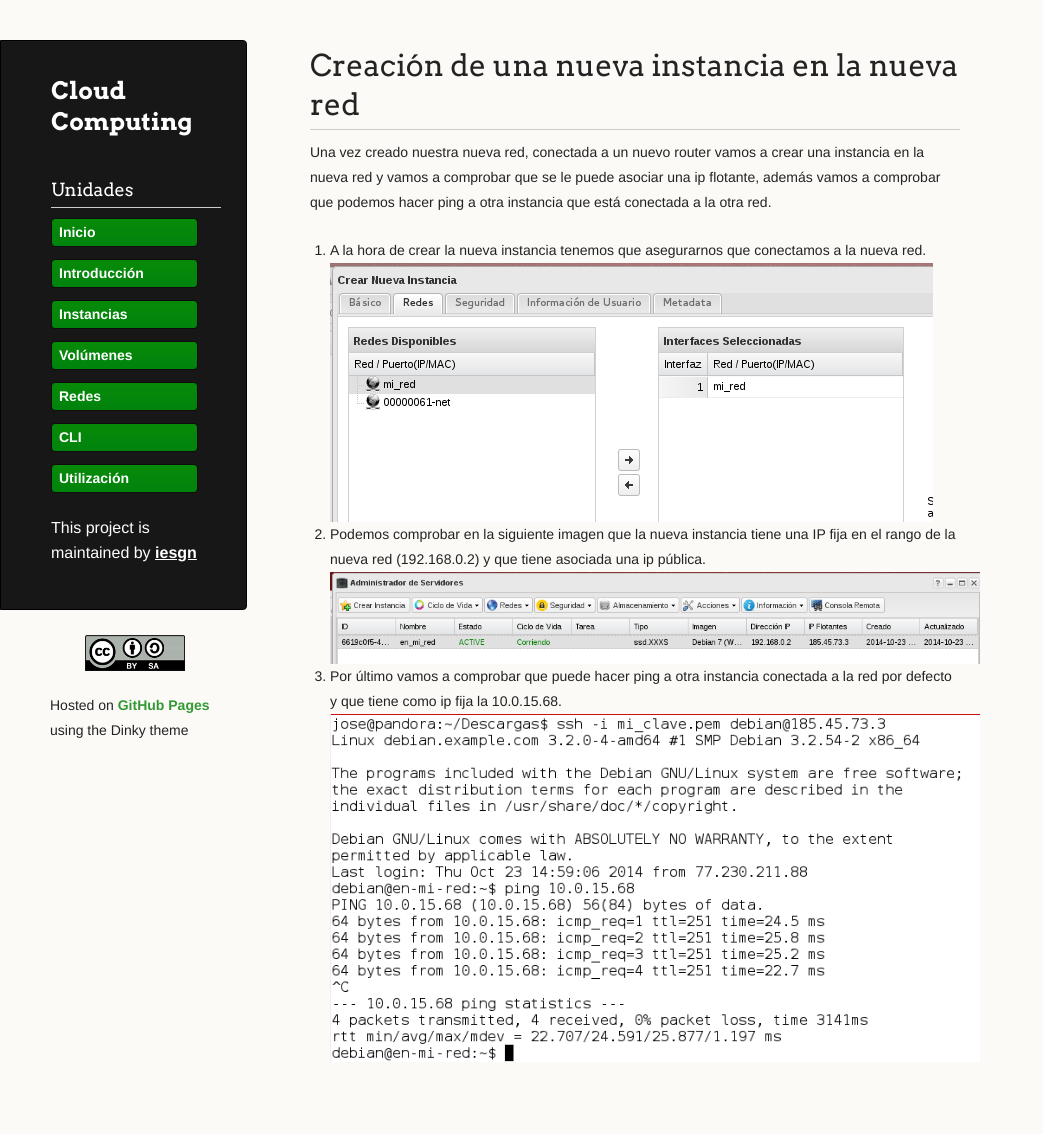
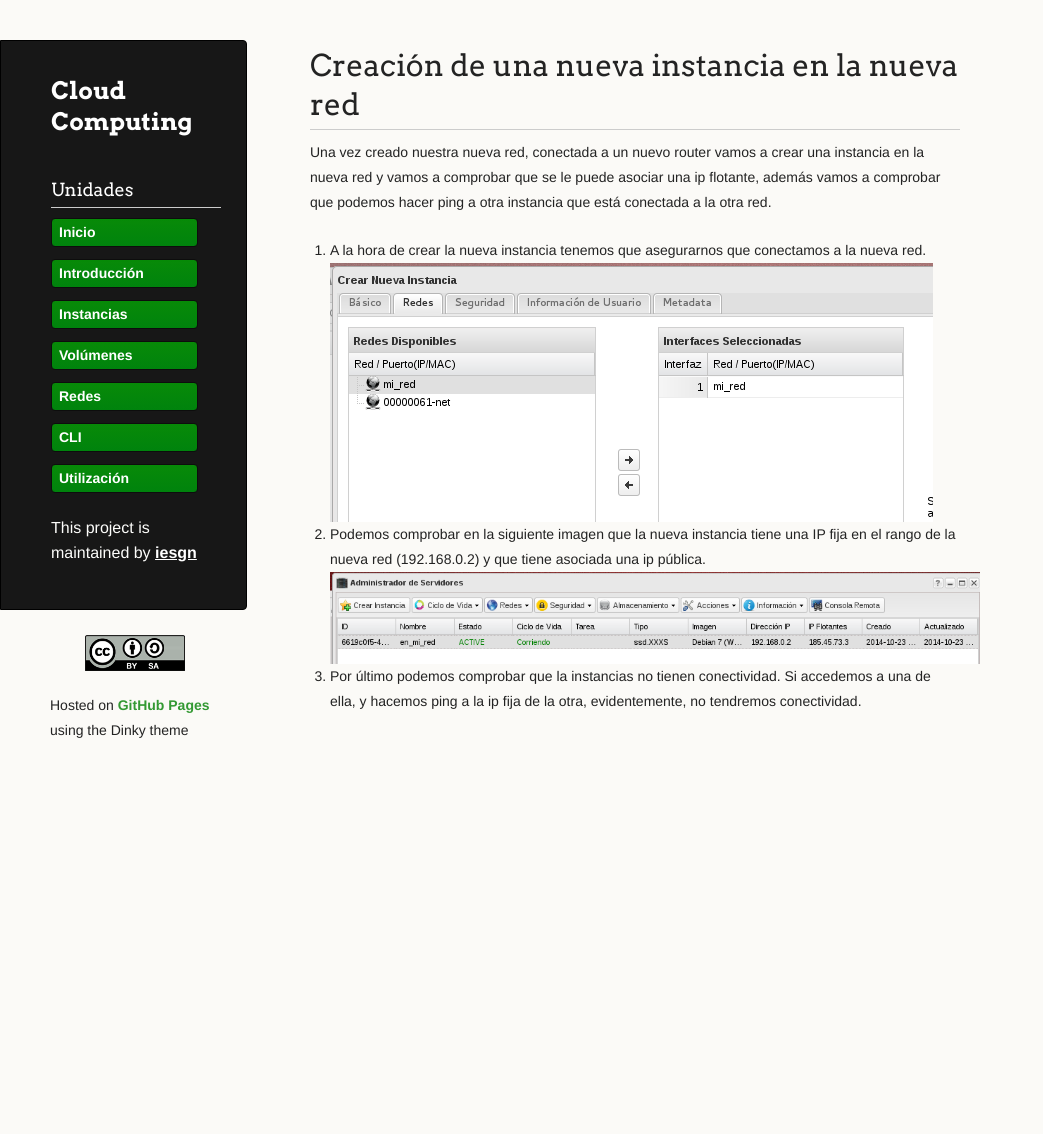
Before and after one commit to iesgn/cloud2, a Jekyll site: the page built from curso/u4/instancia1.md, in a window 1280 px wide. Shown: the whole page, without its empty margins (0-1043 px from the left). Built offline with Jekyll 4.4.1, drawn with Linux system fonts in a browser that asks for light colours; after the commit the page ends 900 px from its top, so only the background shows below that.

Commit message:
Las instancias no hacen ping

```diff
--- a/curso/u4/instancia1.md
+++ b/curso/u4/instancia1.md
@@ -15,6 +15,4 @@ Una vez creado nuestra nueva red, conectada a un nuevo router vamos a crear una
 
 	![red](img/net6.png)
 
-3. Por último vamos a comprobar que puede hacer ping a otra instancia conectada a la red por defecto y que tiene como ip fija la 10.0.15.68.
-
-	![red](img/net8.png)
+3. Por último podemos comprobar que la instancias no tienen conectividad. Si accedemos a una de ella, y hacemos ping a la ip fija de la otra, evidentemente, no tendremos conectividad.
```
Also changed, not shown: curso/u4/img/net8.png (deleted).
